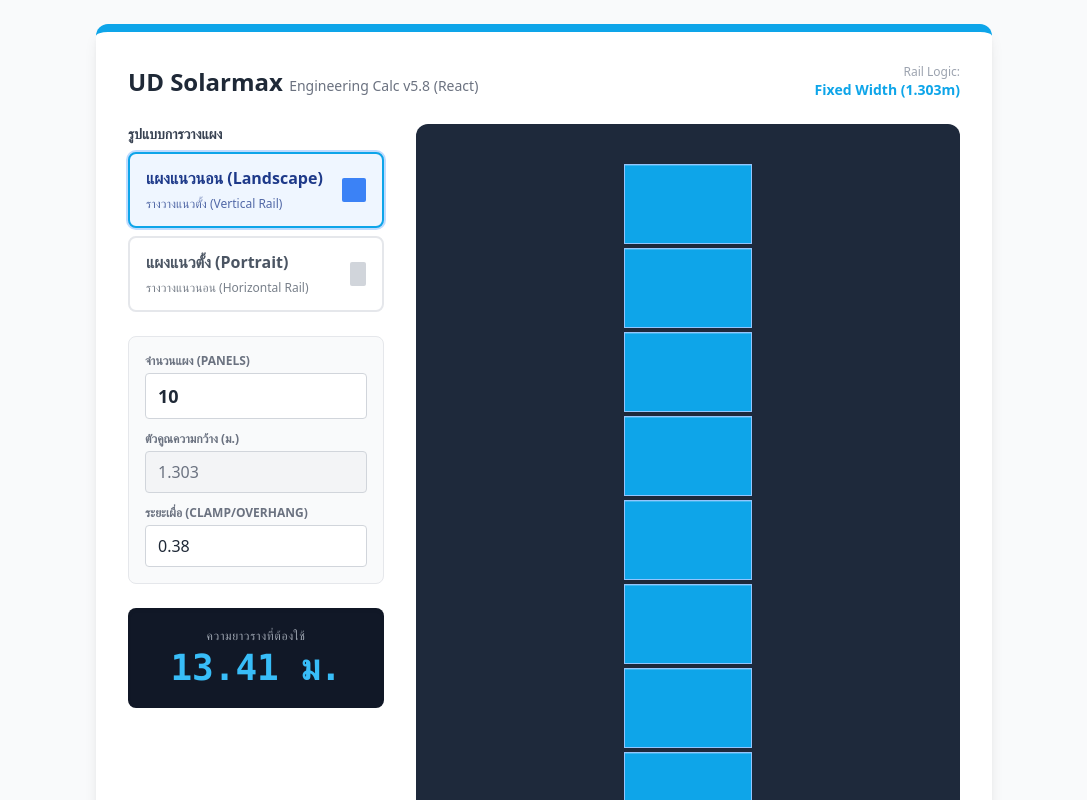
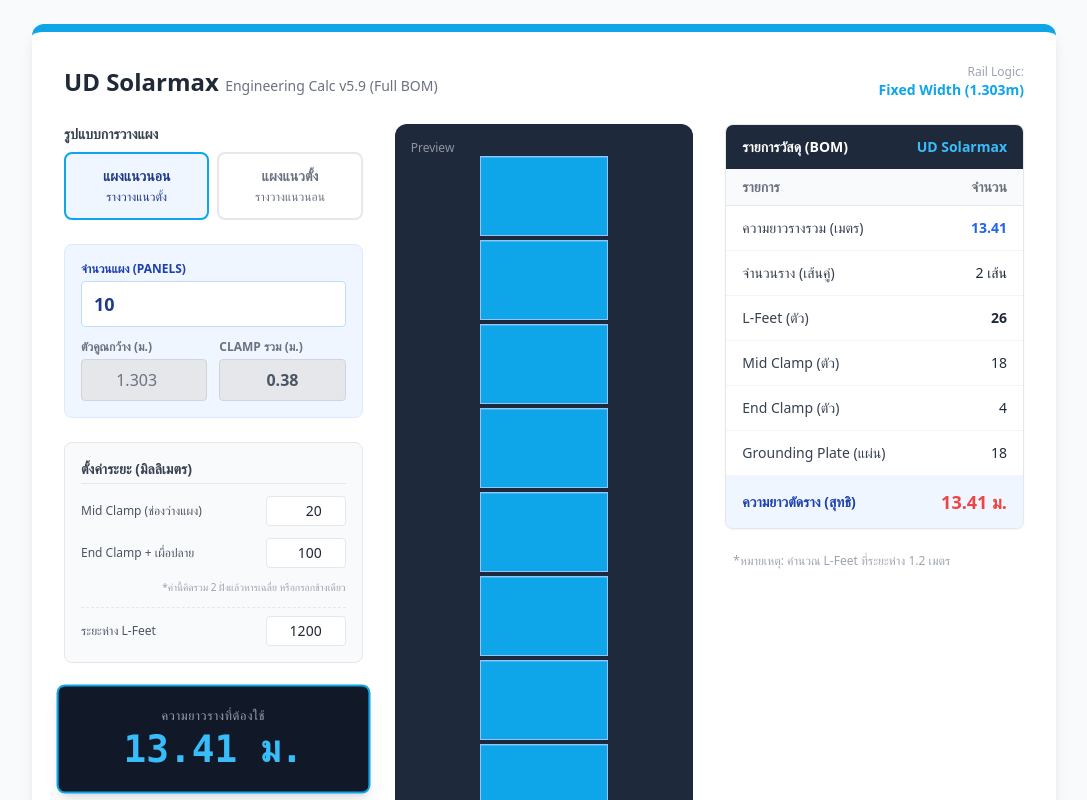
Before and after one commit to udsolarmax/udsolarmax_pv_calulation, a React (Create React App) app: page / in a window 1280 px wide. Shown: the top 800 px of the page, without its empty margins (96-1183 px from the left). Built offline with nearby package versions, Linux system fonts and the light colour scheme.

Commit message:
Update App.js

```diff
--- a/src/App.js
+++ b/src/App.js
@@ -4,22 +4,48 @@ export default function App() {
   // --- ตั้งค่าตัวแปร (State) ---
   const [mode, setMode] = useState('landscape'); // 'landscape' หรือ 'portrait'
   const [panels, setPanels] = useState(10);
-  const [allowance, setAllowance] = useState(0.38);
+
+  // Advanced Settings (หน่วยเป็น มม.)
+  const [midClamp, setMidClamp] = useState(20);    // ระยะห่างระหว่างแผง (ปกติ 20mm)
+  const [endClamp, setEndClamp] = useState(100);   // ระยะเผื่อปลายรางรวม End Clamp (ข้างละ 100mm)
+  const [lFeetDist, setLFeetDist] = useState(1200); // ระยะห่าง L-Feet
 
   // ค่าคงที่
-  const panelWidth = 1.303;
+  const panelWidth = 1.303; // เมตร
 
-  // --- สูตรคำนวณ (ใช้สูตรเดียวกันทั้ง 2 โหมด) ---
-  const totalLength = (panels * panelWidth) + parseFloat(allowance || 0);
+  // --- สูตรคำนวณความยาวราง (Main Logic) ---
+  // 1. ความยาวเนื้อแผง = จำนวน x 1.303
+  const panelsLength = panels * panelWidth;
+
+  // 2. ระยะเผื่อ (Gaps & Overhangs)
+  //    - ช่องว่างระหว่างแผง = (จำนวนแผง - 1) x Mid Clamp
+  //    - ระยะปลายราง 2 ข้าง = End Clamp x 2
+  const gapLengthMm = ((panels > 0 ? panels - 1 : 0) * midClamp) + (endClamp * 2);
+  const gapLengthM = gapLengthMm / 1000; // แปลงเป็นเมตร
+
+  // 3. ความยาวรวมสุทธิ
+  const totalLength = panelsLength + gapLengthM;
+
+  // --- สูตรคำนวณวัสดุอุปกรณ์ (BOM) ---
+  const railCount = 2; // รางคู่เสมอ
+  const totalRailMeter = totalLength * railCount;
+
+  // คำนวณ L-Feet: (ความยาวราง / ระยะห่าง) + 1 (ปัดเศษลงเพื่อความปลอดภัย หรือตามสูตรช่าง)
+  // สูตรทั่วไป: ระยะทาง / ระยะห่าง -> ปัดขึ้น -> +1 ตัวเริ่มต้น
+  const lFeetPerRail = Math.ceil((totalLength * 1000) / lFeetDist) + 1;
+  const totalLFeet = lFeetPerRail * railCount;
+
+  const totalMidClamp = (panels > 0 ? panels - 1 : 0) * 2; // บนล่าง
+  const totalEndClamp = 4; // 4 ตัวเสมอ
 
   return (
     <div className="min-h-screen bg-gray-50 flex flex-col items-center p-6 font-sans text-gray-800">
 
-      {/* Header Panel */}
-      <div className="bg-white p-8 rounded-xl shadow-lg w-full max-w-4xl border-t-8 border-[#0ea5e9]">
+      {/* Header */}
+      <div className="bg-white p-6 md:p-8 rounded-xl shadow-lg w-full max-w-5xl border-t-8 border-[#0ea5e9]">
         <div className="flex flex-col md:flex-row justify-between items-center mb-6">
           <h1 className="text-2xl font-bold text-gray-800">
-            UD Solarmax <span className="text-sm font-normal text-gray-500">Engineering Calc v5.8 (React)</span>
+            UD Solarmax <span className="text-sm font-normal text-gray-500">Engineering Calc v5.9 (Full BOM)</span>
           </h1>
           <div className="text-right mt-2 md:mt-0">
             <p className="text-xs text-gray-400">Rail Logic:</p>
@@ -27,118 +53,180 @@ export default function App() {
           </div>
         </div>
 
-        <div className="grid grid-cols-1 md:grid-cols-3 gap-8">
+        <div className="grid grid-cols-1 lg:grid-cols-12 gap-8">
 
-          {/* --- ฝั่งซ้าย: แผงควบคุม --- */}
-          <div className="md:col-span-1 space-y-6">
+          {/* --- Column 1: Control Panel (4/12) --- */}
+          <div className="lg:col-span-4 space-y-6">
 
-            {/* ปุ่มเลือกโหมด */}
+            {/* 1. Mode Selection */}
             <div>
               <label className="block text-gray-700 text-sm font-bold mb-2">รูปแบบการวางแผง</label>
-              <div className="flex flex-col gap-2">
-                {/* ปุ่ม Landscape */}
+              <div className="grid grid-cols-2 gap-2">
                 <button
                   onClick={() => setMode('landscape')}
-                  className={`flex items-center justify-between px-4 py-3 rounded-lg border-2 transition-all text-left ${
+                  className={`px-3 py-3 rounded-lg border-2 text-sm font-bold transition-all ${
                     mode === 'landscape'
-                    ? "border-[#0ea5e9] bg-blue-50 text-blue-900 ring-2 ring-blue-200"
-                    : "border-gray-200 bg-white text-gray-600 hover:bg-gray-50"
+                    ? "border-[#0ea5e9] bg-blue-50 text-blue-900"
+                    : "border-gray-200 text-gray-500"
                   }`}
                 >
-                  <div>
-                    <span className="font-bold block">แผงแนวนอน (Landscape)</span>
-                    <span className="text-xs opacity-75">รางวางแนวตั้ง (Vertical Rail)</span>
-                  </div>
-                  <div className="h-6 w-6 bg-blue-500 rounded-sm"></div>
+                  แผงแนวนอน<br/><span className="text-xs font-normal">รางวางแนวตั้ง</span>
                 </button>
-
-                {/* ปุ่ม Portrait */}
                 <button
                   onClick={() => setMode('portrait')}
-                  className={`flex items-center justify-between px-4 py-3 rounded-lg border-2 transition-all text-left ${
+                  className={`px-3 py-3 rounded-lg border-2 text-sm font-bold transition-all ${
                     mode === 'portrait'
-                    ? "border-[#0ea5e9] bg-blue-50 text-blue-900 ring-2 ring-blue-200"
-                    : "border-gray-200 bg-white text-gray-600 hover:bg-gray-50"
+                    ? "border-[#0ea5e9] bg-blue-50 text-blue-900"
+                    : "border-gray-200 text-gray-500"
                   }`}
                 >
-                  <div>
-                    <span className="font-bold block">แผงแนวตั้ง (Portrait)</span>
-                    <span className="text-xs opacity-75">รางวางแนวนอน (Horizontal Rail)</span>
-                  </div>
-                  <div className="h-6 w-4 bg-gray-300 rounded-sm"></div>
+                  แผงแนวตั้ง<br/><span className="text-xs font-normal">รางวางแนวนอน</span>
                 </button>
               </div>
             </div>
 
-            {/* ช่องกรอกตัวเลข */}
-            <div className="bg-gray-50 p-4 rounded-lg border border-gray-200 space-y-3">
+            {/* 2. Main Inputs */}
+            <div className="bg-blue-50 p-4 rounded-lg border border-blue-100 space-y-3">
               <div>
-                <label className="block text-xs text-gray-500 uppercase font-bold">จำนวนแผง (Panels)</label>
+                <label className="block text-xs text-blue-800 uppercase font-bold">จำนวนแผง (Panels)</label>
                 <input
                   type="number"
                   value={panels}
                   onChange={(e) => setPanels(Number(e.target.value))}
-                  className="w-full mt-1 border border-gray-300 rounded px-3 py-2 focus:outline-none focus:border-[#0ea5e9] font-bold text-lg"
+                  className="w-full mt-1 border border-blue-200 rounded px-3 py-2 text-lg font-bold text-blue-900 focus:outline-none focus:ring-2 focus:ring-blue-400"
                 />
               </div>
+              <div className="grid grid-cols-2 gap-3">
                  <div>
-                <label className="block text-xs text-gray-500 uppercase font-bold">ตัวคูณความกว้าง (ม.)</label>
+                    <label className="block text-xs text-gray-500 uppercase font-bold">ตัวคูณกว้าง (ม.)</label>
+                    <input type="number" value={panelWidth} readOnly className="w-full mt-1 bg-gray-200 border border-gray-300 rounded px-2 py-2 text-gray-500 text-center" />
+                 </div>
+                 <div>
+                    <label className="block text-xs text-gray-500 uppercase font-bold">Clamp รวม (ม.)</label>
+                    <input type="text" value={gapLengthM.toFixed(2)} readOnly className="w-full mt-1 bg-gray-200 border border-gray-300 rounded px-2 py-2 text-gray-600 text-center font-bold" />
+                 </div>
+              </div>
+            </div>
+
+            {/* 3. Advanced Settings (The Missing Parts) */}
+            <div className="bg-gray-50 p-4 rounded-lg border border-gray-200 space-y-3">
+              <h3 className="text-sm font-bold text-gray-700 border-b pb-1 mb-2">ตั้งค่าระยะ (มิลลิเมตร)</h3>
+
+              <div className="flex justify-between items-center">
+                <label className="text-xs text-gray-600">Mid Clamp (ช่องว่างแผง)</label>
                 <input
                   type="number"
-                  value={panelWidth}
-                  readOnly
-                  className="w-full mt-1 border border-gray-300 bg-gray-100 text-gray-500 rounded px-3 py-2"
+                  value={midClamp}
+                  onChange={(e) => setMidClamp(Number(e.target.value))}
+                  className="w-20 border rounded px-2 py-1 text-right text-sm"
                 />
               </div>
-              <div>
-                <label className="block text-xs text-gray-500 uppercase font-bold">ระยะเผื่อ (Clamp/Overhang)</label>
+
+              <div className="flex justify-between items-center">
+                <label className="text-xs text-gray-600">End Clamp + เผื่อปลาย</label>
                 <input
                   type="number"
-                  value={allowance}
-                  onChange={(e) => setAllowance(Number(e.target.value))}
-                  className="w-full mt-1 border border-gray-300 rounded px-3 py-2 focus:outline-none focus:border-[#0ea5e9]"
+                  value={endClamp}
+                  onChange={(e) => setEndClamp(Number(e.target.value))}
+                  className="w-20 border rounded px-2 py-1 text-right text-sm"
+                />
+              </div>
+              <p className="text-[10px] text-gray-400 text-right">*ค่านี้คิดรวม 2 ฝั่งแล้วหารเฉลี่ย หรือกรอกข้างเดียว</p>
+
+              <div className="flex justify-between items-center pt-2 border-t border-dashed">
+                <label className="text-xs text-gray-600">ระยะห่าง L-Feet</label>
+                <input
+                  type="number"
+                  value={lFeetDist}
+                  onChange={(e) => setLFeetDist(Number(e.target.value))}
+                  className="w-20 border rounded px-2 py-1 text-right text-sm"
                 />
               </div>
             </div>
 
-            {/* แสดงผลตัวเลข */}
-            <div className="bg-gray-900 text-white p-5 rounded-lg text-center shadow-inner">
+            {/* Result Box */}
+            <div className="bg-gray-900 text-white p-5 rounded-lg text-center shadow-lg transform scale-105 border-2 border-[#0ea5e9]">
               <p className="text-xs text-gray-400 uppercase tracking-wider mb-1">ความยาวรางที่ต้องใช้</p>
               <div className="text-4xl font-mono font-bold text-[#38bdf8]">
                 {totalLength.toFixed(2)} ม.
               </div>
             </div>
+
           </div>
 
-          {/* --- ฝั่งขวา: ภาพจำลอง (Visualization) --- */}
-          <div className="md:col-span-2 bg-slate-800 rounded-xl p-6 flex items-center justify-center overflow-auto relative min-h-[400px]">
+          {/* --- Column 2: Visualization (4/12) --- */}
+          <div className="lg:col-span-4 bg-slate-800 rounded-xl p-4 flex flex-col items-center justify-center relative min-h-[400px]">
+             <div className="absolute top-4 left-4 text-xs text-white opacity-50">Preview</div>
 
-            {/* Container สำหรับแผง */}
+             {/* Dynamic Render */}
              <div className={`transition-all duration-500 flex gap-1 items-center ${
-              mode === 'landscape' ? 'flex-col py-4' : 'flex-row px-4'
+                mode === 'landscape' ? 'flex-col py-4' : 'flex-row px-4 overflow-x-auto w-full'
               }`}>
-
-              {/* Loop สร้างจำนวนแผง */}
                 {[...Array(panels > 0 ? panels : 0)].map((_, i) => (
                   <div
                     key={i}
-                  className={`bg-[#0ea5e9] border border-blue-300 shadow-sm relative shrink-0 ${
-                    mode === 'landscape'
-                      ? 'w-32 h-20' // Landscape mode = รูปทรงแนวนอน (กว้าง>สูง) แต่เรียงลงมา (flex-col)
-                      : 'w-16 h-32' // Portrait mode = รูปทรงแนวตั้ง (สูง>กว้าง) แต่เรียงไปทางขวา (flex-row)
+                    className={`bg-[#0ea5e9] border border-blue-300 shadow-sm relative shrink-0 transition-all ${
+                      mode === 'landscape' ? 'w-32 h-20' : 'w-16 h-32'
                     }`}
                   >
-                  {/* เส้น Grid จำลองลายแผง */}
                     <div className="absolute inset-0 grid grid-cols-1 gap-px opacity-20 bg-transparent">
                        <div className="border-t border-white h-full"></div>
                     </div>
                   </div>
                 ))}
-
+             </div>
+             <p className="absolute bottom-2 text-[10px] text-gray-500">Render: {mode.toUpperCase()}</p>
           </div>
 
-            <div className="absolute bottom-4 right-4 text-xs text-gray-500">
-              *ภาพจำลองลักษณะการจัดเรียง (React Render)
+          {/* --- Column 3: BOM / รายการวัสดุ (4/12) --- */}
+          <div className="lg:col-span-4 space-y-4">
+             <div className="bg-white rounded-lg border border-gray-200 shadow-sm overflow-hidden">
+                <div className="bg-[#1e293b] text-white px-4 py-3 text-sm font-bold flex justify-between">
+                   <span>รายการวัสดุ (BOM)</span>
+                   <span className="text-[#38bdf8]">UD Solarmax</span>
+                </div>
+                <table className="w-full text-sm text-left">
+                   <thead className="bg-gray-50 text-gray-500 font-medium border-b">
+                      <tr>
+                         <th className="px-4 py-2">รายการ</th>
+                         <th className="px-4 py-2 text-right">จำนวน</th>
+                      </tr>
+                   </thead>
+                   <tbody className="divide-y divide-gray-100">
+                      <tr>
+                         <td className="px-4 py-3 text-gray-700">ความยาวรางรวม (เมตร)</td>
+                         <td className="px-4 py-3 text-right font-bold text-blue-600">{totalLength.toFixed(2)}</td>
+                      </tr>
+                      <tr>
+                         <td className="px-4 py-3 text-gray-700">จำนวนราง (เส้นคู่)</td>
+                         <td className="px-4 py-3 text-right">2 เส้น</td>
+                      </tr>
+                      <tr>
+                         <td className="px-4 py-3 text-gray-700">L-Feet (ตัว)</td>
+                         <td className="px-4 py-3 text-right font-bold">{totalLFeet}</td>
+                      </tr>
+                      <tr>
+                         <td className="px-4 py-3 text-gray-700">Mid Clamp (ตัว)</td>
+                         <td className="px-4 py-3 text-right">{totalMidClamp}</td>
+                      </tr>
+                      <tr>
+                         <td className="px-4 py-3 text-gray-700">End Clamp (ตัว)</td>
+                         <td className="px-4 py-3 text-right">{totalEndClamp}</td>
+                      </tr>
+                      <tr>
+                         <td className="px-4 py-3 text-gray-700">Grounding Plate (แผ่น)</td>
+                         <td className="px-4 py-3 text-right">{totalMidClamp}</td>
+                      </tr>
+                      <tr className="bg-blue-50">
+                         <td className="px-4 py-3 text-blue-800 font-bold">ความยาวตัดราง (สุทธิ)</td>
+                         <td className="px-4 py-3 text-right font-bold text-red-500 text-lg">{totalLength.toFixed(2)} ม.</td>
+                      </tr>
+                   </tbody>
+                </table>
+             </div>
+
+             <div className="text-xs text-gray-400 p-2">
+                *หมายเหตุ: คำนวณ L-Feet ที่ระยะห่าง {lFeetDist/1000} เมตร
              </div>
           </div>
 
```
Lines whose indentation alone changed are shown as unchanged.
